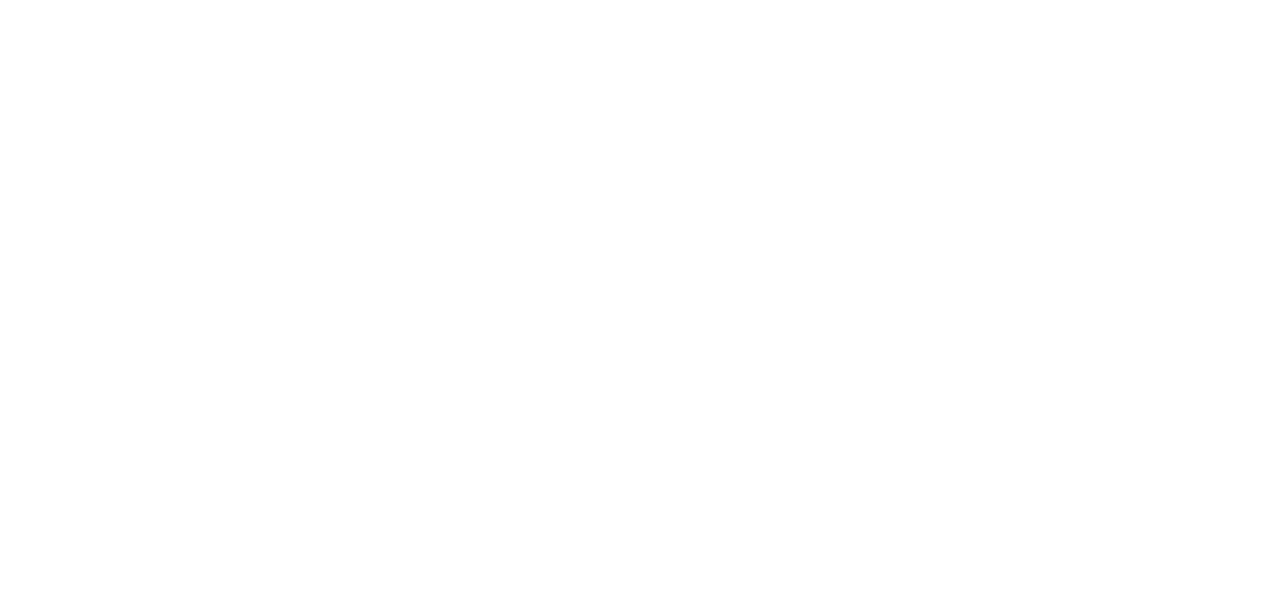
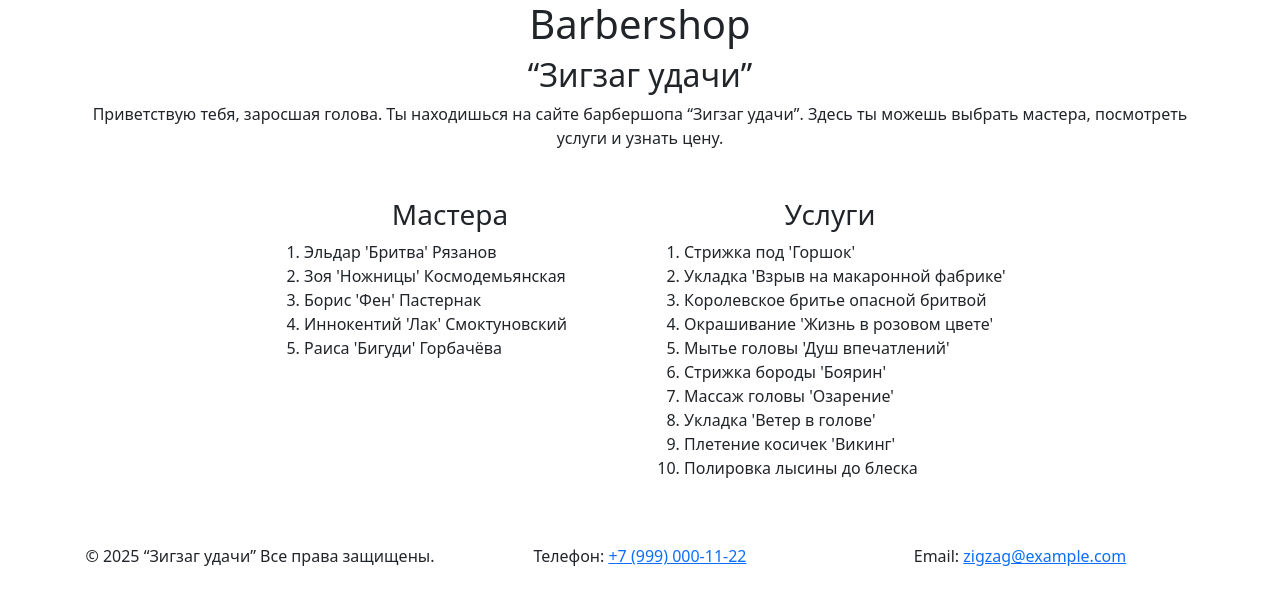
Before and after one commit to Katusha-tech/HWDJANGO, a Django app: page / in a window 1280 px wide. Before the commit the part shown is empty. Shown: the top 605 px of the page. Run offline with Django 5.2, Linux system fonts and the light colour scheme.

Commit message:
hw_37: добавила код в файл landing.html

```diff
--- a/templates/landing.html
+++ b/templates/landing.html
@@ -1,11 +1,46 @@
+{% load static %}
 <!DOCTYPE html>
 <html lang="en">
     <head>
         <meta charset="UTF-8">
         <meta name="viewport" content="width=device-width, initial-scale=1.0">
         <title>Landing</title>
+        <link rel="stylesheet" href="{% static 'css/main.css' %}">
+        <link href="https://cdn.jsdelivr.net/npm/bootstrap@5.3.3/dist/css/bootstrap.min.css" rel="stylesheet" integrity="sha384-QWTKZyjpPEjISv5WaRU9OFeRpok6YctnYmDr5pNlyT2bRjXh0JMhjY6hW+ALEwIH" crossorigin="anonymous">
+        <script src="https://cdn.jsdelivr.net/npm/bootstrap@5.3.3/dist/js/bootstrap.bundle.min.js" integrity="sha384-YvpcrYf0tY3lHB60NNkmXc5s9fDVZLESaAA55NDzOxhy9GkcIdslK1eN7N6jIeHz" crossorigin="anonymous"></script>
+        <script src="{% static 'js/main.js' %}"></script>
     </head>
     <body>
+        <div class = "container">
+            <div class = "header text-center mb-5">
+                <h1>Barbershop</h1>
+                <h2><q>Зигзаг удачи</q></h2>
+                <p>Приветствую тебя, заросшая голова. Ты находишься на сайте барбершопа <q>Зигзаг удачи</q>. Здесь ты можешь выбрать мастера, посмотреть услуги и узнать цену.</p>
+            </div>
+            <div class = "section row justify-content-center mt-5">
+                <div class="masters col-4">
+                    <h3 class="text-center">Мастера</h3>
+                    <ol>
+                        {% for master in masters %}
+                        <li> {{master.name}}</li>
+                        {% endfor %}
+                    </ol>
+                </div>
+                <div class="services col-4">
+                    <h3 class="text-center">Услуги</h3>
+                    <ol>
+                        {% for service in services %}
+                        <li>{{service}}</li>
+                        {% endfor %}
+                    </ol>
+                </div>
+            </div>
+            <div class = "footer row align-items-end text-center mt-5">
+                <p class="col">&copy; 2025 <q>Зигзаг удачи</q> Все права защищены.</p>
+                <p class="col">Телефон: <a href="tel:+79990001122">+7 (999) 000-11-22</a></p>
+                <p class="col">Email: <a href="mailto:zigzag@example.com">zigzag@example.com</a></p>
+            </div>
+        </div>
 
     </body>
 </html>
```
